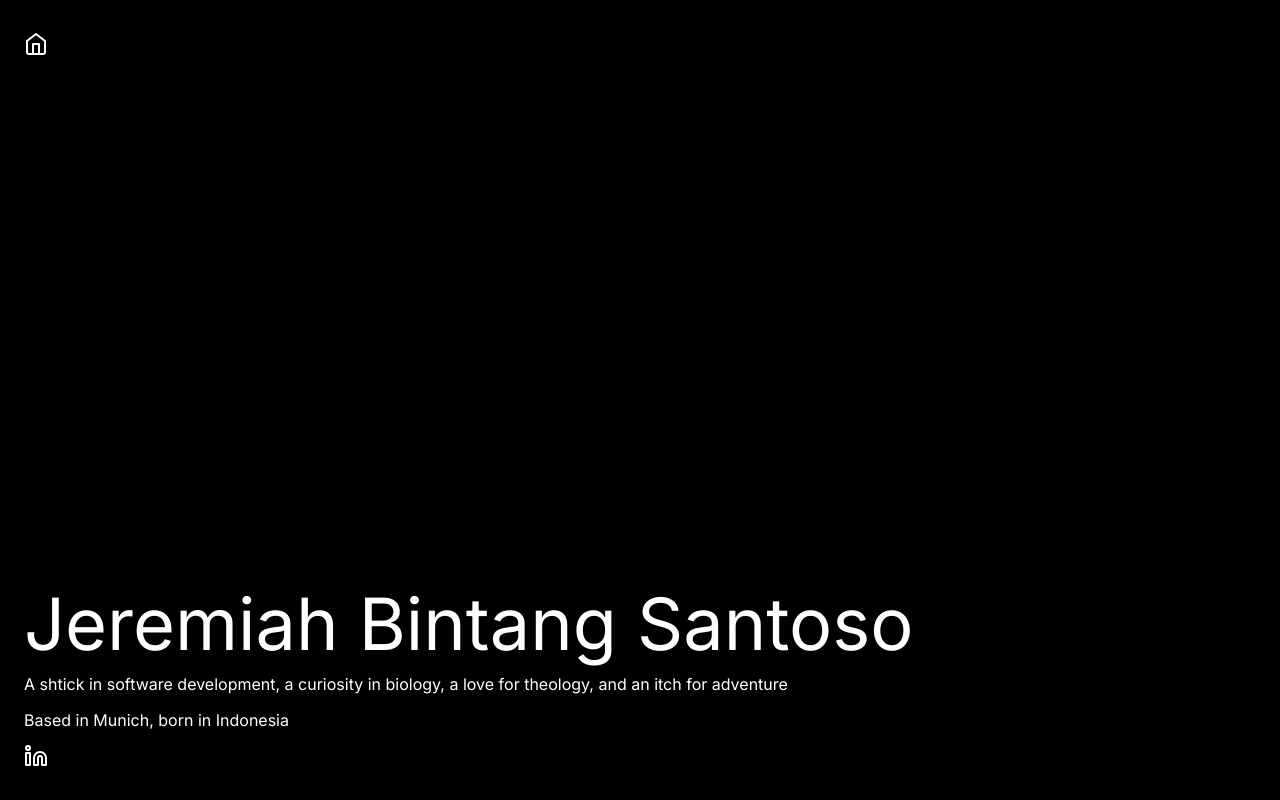
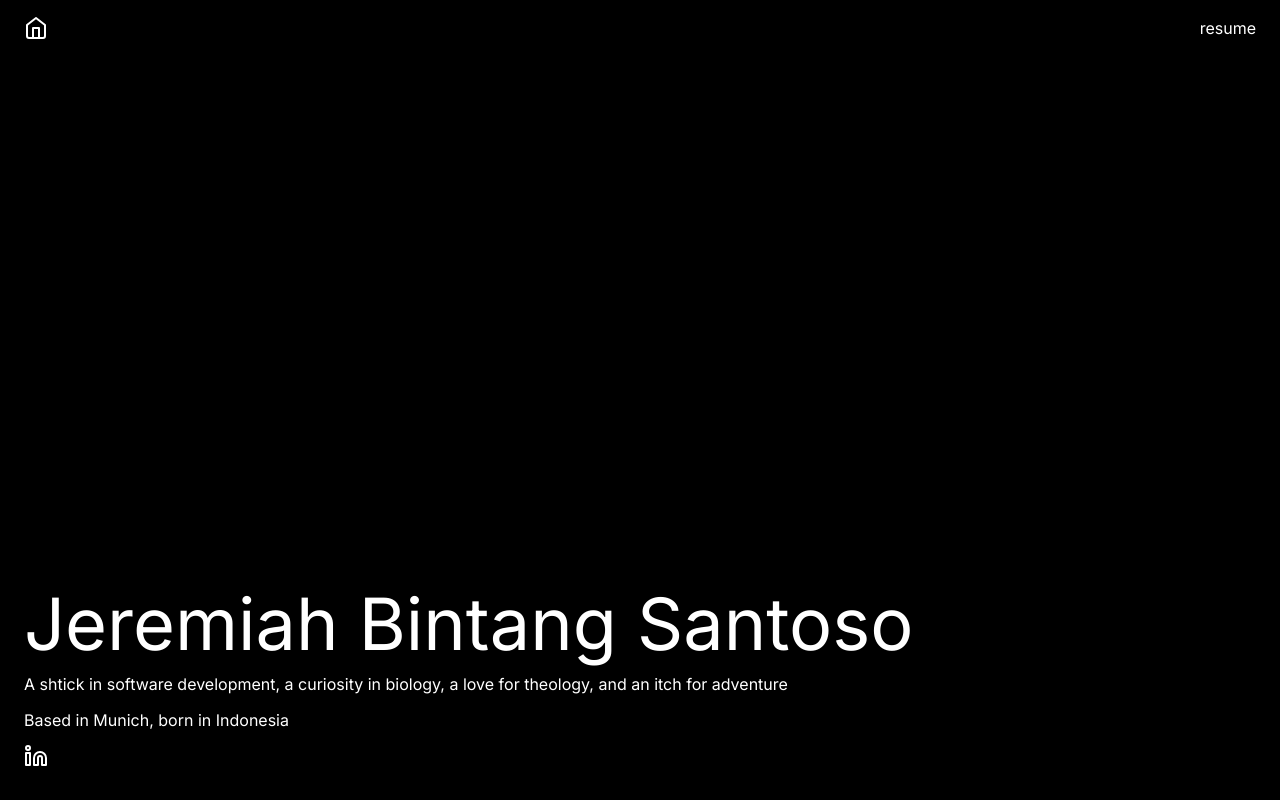
Before and after one commit to jeremiahbintang/jeremiahbintang, a Next.js app: page / in a window 1280 px wide. Built offline with nearby package versions, Linux system fonts and the light colour scheme.

Commit message:
Add proper navbar

```diff
--- /dev/null
+++ b/src/app/components/index.ts
@@ -0,0 +1 @@
+export { default as NavBar } from "./navbar";
--- /dev/null
+++ b/src/app/components/navbar.tsx
@@ -0,0 +1,17 @@
+import Link from "next/link";
+import { Home } from "react-feather";
+
+export default function NavBar() {
+  return (
+    <div className="h-14 px-6 fixed t-0 flex items-center justify-between w-screen z-10 bg-black">
+      <div>
+        <Link href="/">
+          <Home />
+        </Link>
+      </div>
+      <div>
+        <Link href="/resume">resume</Link>
+      </div>
+    </div>
+  );
+}
--- a/src/app/layout.tsx
+++ b/src/app/layout.tsx
@@ -1,5 +1,7 @@
 import { Inter } from "next/font/google";
 import "./globals.css";
+
+import { NavBar } from "@components";
 
 const inter = Inter({
   subsets: ["latin"],
@@ -32,7 +34,12 @@ export default function RootLayout({
         />
         <link rel="manifest" href="/site.webmanifest" />
       </head>
-      <body className="bg-black text-white">{children}</body>
+      <body className="bg-black text-white">
+        <div className="max-w-8xl m-auto">
+          <NavBar />
+          {children}
+        </div>
+      </body>
     </html>
   );
 }
--- a/src/app/page.tsx
+++ b/src/app/page.tsx
@@ -10,15 +10,7 @@ export const metadata: Metadata = {
 
 export default function Page() {
   return (
-    <div className="max-w-8xl m-auto">
-      <div className="flex flex-col justify-between items-start h-screen">
-        <div className="px-6 py-8 text-3xl">
-          <div>
-            <Link href="/">
-              <Home />
-            </Link>
-          </div>
-        </div>
+    <div className="flex flex-col justify-end items-start h-screen">
       <div className="px-6 py-8 flex flex-col gap-3">
         <div className="text-7xl">Jeremiah Bintang Santoso</div>
         <div>
@@ -36,6 +28,5 @@ export default function Page() {
         </div>
       </div>
     </div>
-    </div>
   );
 }
--- /dev/null
+++ b/src/app/resume/page.tsx
@@ -0,0 +1,3 @@
+export default function Resume() {
+  return <div>Resume</div>;
+}
```
Also changed, not shown: tsconfig.json (+6 -1 lines). Lines whose indentation alone changed are shown as unchanged.
